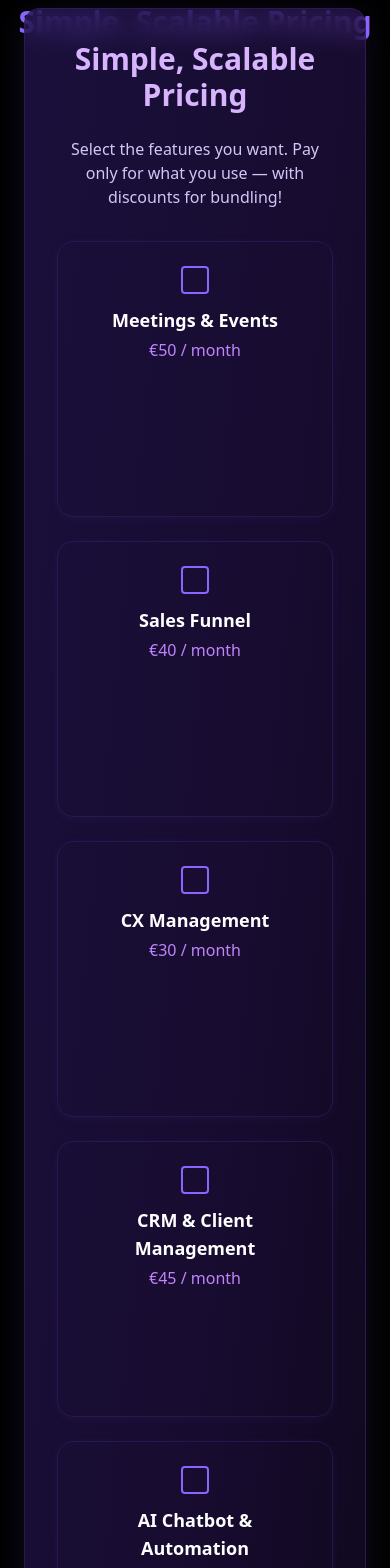
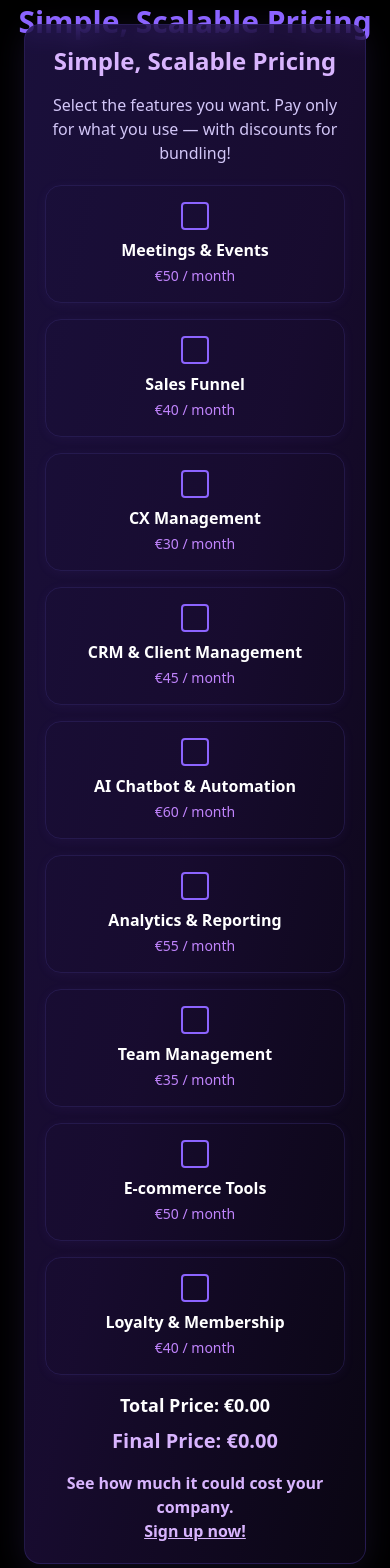
Before and after one commit to LunaraHQ/lunara-website, a Next.js app: page / in a window 390 px wide. Shown: the part 5220-6788 px from the top of the page. Built offline with nearby package versions, Linux system fonts and the light colour scheme.

Commit message:
Update PricingTable.js

```diff
--- a/components/PricingTable.js
+++ b/components/PricingTable.js
@@ -39,11 +39,12 @@ export default function PricingTable() {
   const finalPrice = totalPrice - discountAmount;
 
   return (
-    <div className="
+    <div
+      className="
         mx-auto
         mt-0
         mb-0
-      p-8
+        p-5
         max-w-3xl
         bg-gradient-to-br from-[#251654]/70 via-[#27134e]/60 to-[#130b24]/50
         backdrop-blur-md
@@ -53,23 +54,22 @@ export default function PricingTable() {
         flex flex-col items-center
       "
       style={{
-        // Makes the card float over the background, like the features grid
-        marginTop: "-4rem", // visually pulls it up closer to the grid
+        marginTop: "-3rem",
       }}
     >
-      <h2 className="text-3xl font-bold mb-6 text-center text-purple-300">
+      <h2 className="text-2xl md:text-3xl font-bold mb-4 text-center text-purple-300">
         Simple, Scalable Pricing
       </h2>
-      <p className="mb-8 text-center text-[#d2c6f7]">
+      <p className="mb-5 text-center text-[#d2c6f7] text-base md:text-lg">
         Select the features you want. Pay only for what you use — with discounts for bundling!
       </p>
 
-      <div className="w-full grid grid-cols-1 sm:grid-cols-2 md:grid-cols-3 gap-6">
+      <div className="w-full grid grid-cols-1 sm:grid-cols-2 md:grid-cols-3 gap-4">
         {FEATURES.map(({ slug, name, price }) => (
           <label
             key={slug}
             className="cursor-pointer group bg-transparent hover:bg-[#251654]/40 transition
-              rounded-2xl p-6 flex flex-col items-center text-center aspect-square border border-[#322769]/50
+              rounded-2xl p-4 flex flex-col items-center text-center border border-[#322769]/50
               shadow-[0_2px_12px_rgba(140,100,255,0.06)]"
           >
             <input
@@ -79,7 +79,7 @@ export default function PricingTable() {
               onChange={() => toggleFeature(slug)}
             />
             <div
-              className={`w-7 h-7 mb-3 rounded border-2 border-[#8C64FF] flex items-center justify-center ${
+              className={`w-7 h-7 mb-2 rounded border-2 border-[#8C64FF] flex items-center justify-center ${
                 selectedFeatures.includes(slug) ? "bg-[#8C64FF]" : "bg-transparent"
               }`}
             >
@@ -95,23 +95,23 @@ export default function PricingTable() {
                 </svg>
               )}
             </div>
-            <span className="font-semibold text-lg">{name}</span>
-            <span className="text-purple-400 mt-1">€{price} / month</span>
+            <span className="font-semibold text-base md:text-lg">{name}</span>
+            <span className="text-purple-400 mt-1 text-sm">€{price} / month</span>
           </label>
         ))}
       </div>
 
-      <div className="mt-8 text-center text-xl font-semibold">
+      <div className="mt-4 text-center text-lg md:text-xl font-semibold">
         <p>Total Price: €{totalPrice.toFixed(2)}</p>
         {discountRate > 0 && (
           <p className="text-green-400">
             Discount: {Math.round(discountRate * 100)}% (-€{discountAmount.toFixed(2)})
           </p>
         )}
-        <p className="mt-3 text-2xl text-purple-300">Final Price: €{finalPrice.toFixed(2)}</p>
+        <p className="mt-2 text-xl md:text-2xl text-purple-300">Final Price: €{finalPrice.toFixed(2)}</p>
       </div>
 
-      <div className="mt-8 text-center text-purple-300 font-semibold">
+      <div className="mt-4 text-center text-purple-300 font-semibold">
         See how much it could cost your company.
         <br />
         <Link href="/auth/signup" className="underline hover:text-white cursor-pointer">
```
Lines whose indentation alone changed are shown as unchanged.
